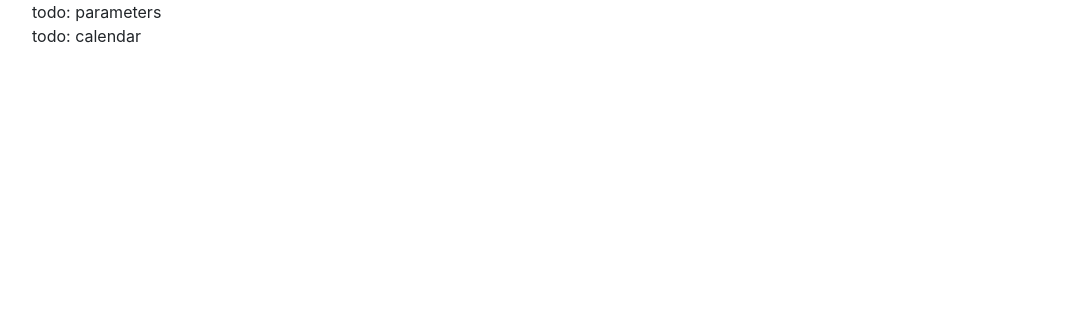
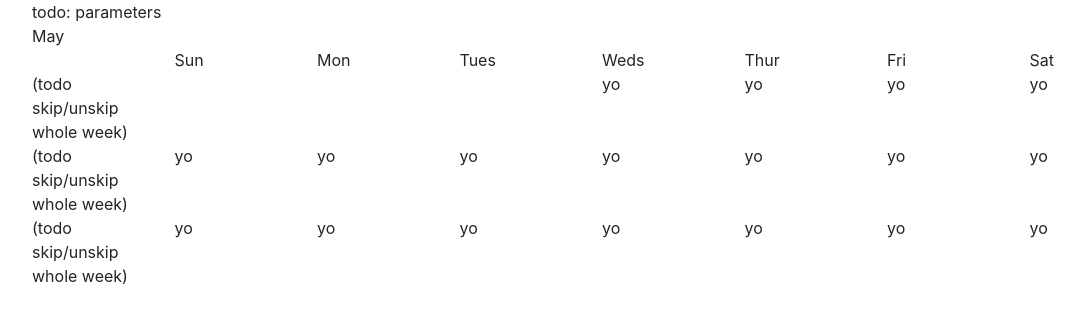
Before and after one commit to spraints/school-days, a React (Create React App) app in the folder r/: page / in a window 1280 px wide. Shown: the top 322 px of the page, without its empty margins (53-1138 px from the left). Built offline with nearby package versions, Linux system fonts and the light colour scheme; the HTML template or start-up script is replaced by a standard one.

Commit message:
v1 of the calendar

```diff
--- a/r/src/App.tsx
+++ b/r/src/App.tsx
@@ -4,10 +4,42 @@ import Inputs from './Inputs';
 import Calendar from './Calendar';
 
 function App() {
+  const calendar = [
+    {month: "May", weeks: [
+      [
+        null,
+        null,
+        null,
+        {day: 1, skipped: false},
+        {day: 2, skipped: false},
+        {day: 3, skipped: false},
+        {day: 4, skipped: false},
+      ],
+      [
+        {day: 5, skipped: false},
+        {day: 6, skipped: false},
+        {day: 7, skipped: false},
+        {day: 8, skipped: false},
+        {day: 9, skipped: false},
+        {day: 10, skipped: false},
+        {day: 11, skipped: false},
+      ],
+      [
+        {day: 12, skipped: false},
+        {day: 13, skipped: false},
+        {day: 14, skipped: true},
+        {day: 15, skipped: false},
+        {day: 16, skipped: false},
+        {day: 17, skipped: false},
+        {day: 18, skipped: false},
+      ],
+    ]}
+  ]
+
   return (
     <div className="container">
       <Inputs/>
-      <Calendar/>
+      <Calendar months={calendar}/>
     </div>
   );
 }
--- a/r/src/Calendar.tsx
+++ b/r/src/Calendar.tsx
@@ -1,7 +1,17 @@
 import React from 'react';
+import Month from './Month';
+import {MonthData} from './Types';
 
-function Calendar() {
-  return (<div>todo: calendar</div>)
+type Props = {
+  months: Array<MonthData>
+}
+
+function Calendar(props: Props) {
+  return (
+    <div>
+      {props.months.map(month => <Month name={month.month} weeks={month.weeks} />)}
+    </div>
+  )
 }
 
 export default Calendar;
--- /dev/null
+++ b/r/src/Month.tsx
@@ -0,0 +1,31 @@
+import React from 'react';
+import Week from './Week';
+import {WeekData} from './Types';
+
+type Props = {
+  name: string
+  weeks: Array<WeekData>
+}
+
+function Month(props: Props) {
+  return (
+    <div>
+      <div className="row">
+        <div className="col month-name">{props.name}</div>
+      </div>
+      <div className="row">
+        <div className="col"></div>
+        <div className="col day-name">Sun</div>
+        <div className="col day-name">Mon</div>
+        <div className="col day-name">Tues</div>
+        <div className="col day-name">Weds</div>
+        <div className="col day-name">Thur</div>
+        <div className="col day-name">Fri</div>
+        <div className="col day-name">Sat</div>
+      </div>
+      {props.weeks.map(week => <Week days={week} />)}
+    </div>
+  )
+}
+
+export default Month;
--- /dev/null
+++ b/r/src/Types.tsx
@@ -0,0 +1,11 @@
+export type DayData = {
+  day: number
+  skipped: boolean
+}
+
+export type WeekData = Array<null | DayData>
+
+export type MonthData = {
+  month: string
+  weeks: Array<WeekData>
+};
--- /dev/null
+++ b/r/src/Week.tsx
@@ -0,0 +1,25 @@
+import React from 'react';
+import {WeekData, DayData} from './Types';
+
+type Props = {
+  days: WeekData
+}
+
+function Week(props: Props) {
+  return (
+    <div className="row">
+      <div className="col controls">(todo skip/unskip whole week)</div>
+      {props.days.map(renderDay)}
+    </div>
+  )
+}
+
+function renderDay(day: null | DayData) {
+  if (day == null) {
+    return <div className="col"></div>
+  } else {
+    return <div className="col">yo</div>
+  }
+}
+
+export default Week
```
